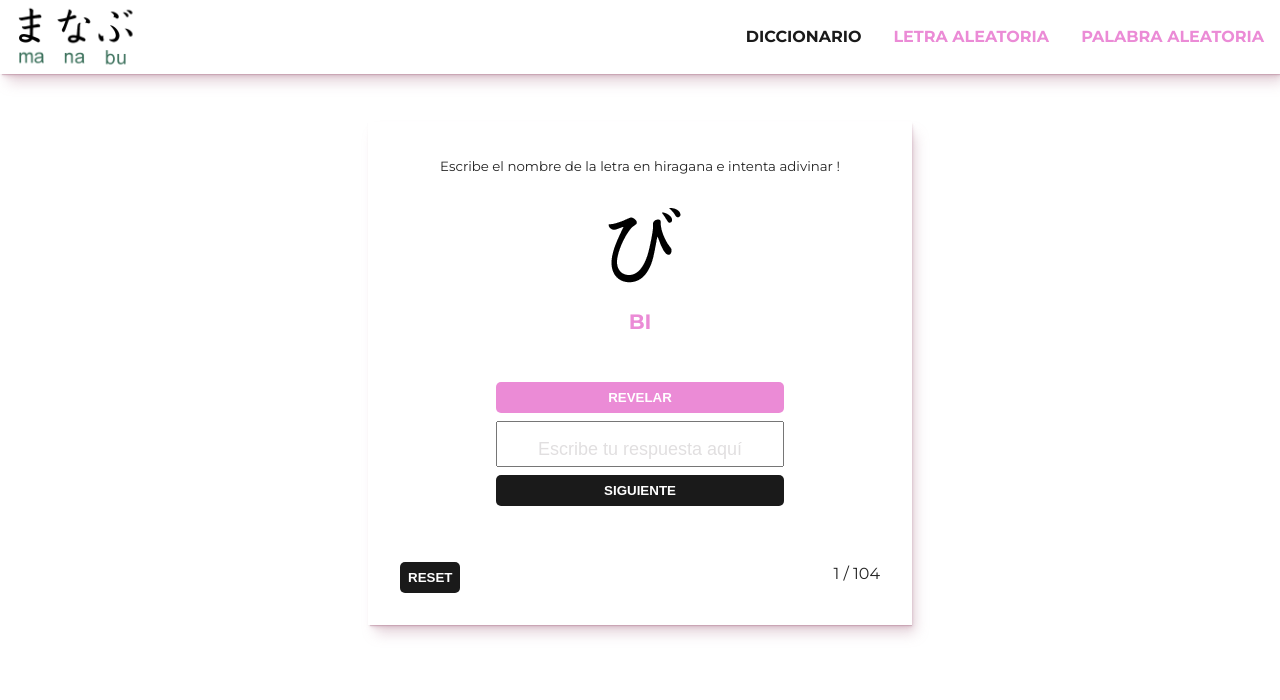
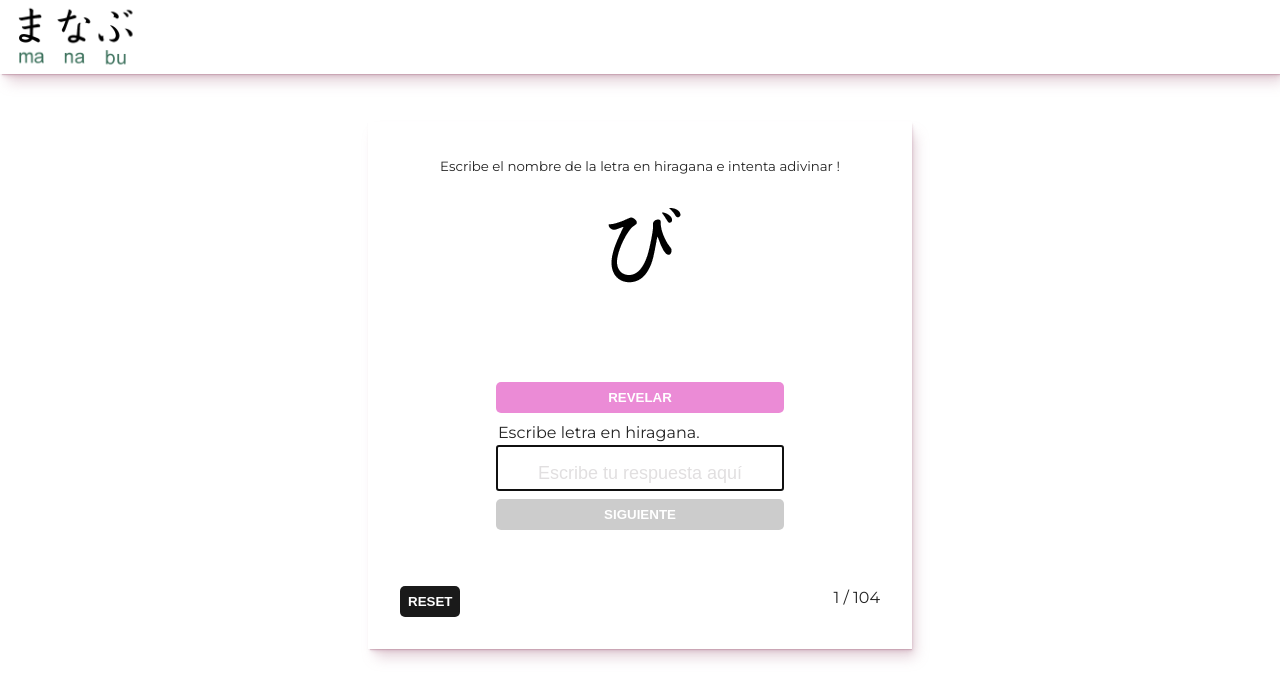
Before and after one commit to Arkirion/manabu, a React (Vite) app: page / in a window 1280 px wide. Shown: the top 700 px of the page. Built offline with nearby package versions, Linux system fonts and the light colour scheme.

Commit message:
version 1.0.0 main functionality finished - estable version

```diff
--- a/src/common/sass/_colors.sass
+++ b/src/common/sass/_colors.sass
@@ -4,3 +4,4 @@ $primary: #EB8BD6
 $black: #1a1a1a
 $white: white
 $place-holder: #e1dfe0
+$disabled: #cccccc
--- a/src/components/Button/Button.jsx
+++ b/src/components/Button/Button.jsx
@@ -1,9 +1,10 @@
 import React from "react";
 import './_Button.sass';
 
-export default function Button({ text, secondary = false, handler }) {
+export default function Button({ text, secondary = false, handler, disabled = false, title = '' }) {
   const secondaryClass = secondary ? '--secondary' : '';
-  return <button className={`button${secondaryClass}`} onClick={handler}>
+  const disableClass = disabled ? 'disabled': ''
+  return <button className={`button${secondaryClass} ${disableClass}`} title={title} onClick={handler} disabled={disabled} >
     {text}
   </button>;
 }
--- a/src/components/Button/_Button.sass
+++ b/src/components/Button/_Button.sass
@@ -12,3 +12,7 @@
   &--secondary
     @extend .button
     background-color: color.$black
+
+.disabled
+  background-color: color.$disabled
+  cursor: not-allowed
--- a/src/components/Game/Game.jsx
+++ b/src/components/Game/Game.jsx
@@ -1,4 +1,4 @@
-import React, { useState, useEffect } from "react";
+import React, { useState, useEffect, useRef } from "react";
 import Button from "../Button/Button";
 import "./_Game.sass";
 import { hiragana } from "../../common/utils/maps";
@@ -6,18 +6,25 @@ import { hiragana } from "../../common/utils/maps";
 
 function Game() {
   const route = "/src/assets/hiragana/";
-  const [image, setImage] = useState("a");
+  const [imageName, setImageName] = useState("a");
   const [suffle, setSuffle] = useState([]);
+  const [hidden, setHidden] = useState(true);
+  const [nextButtonIsDisabled, setNextButtonIsDisabled] = useState(true);
+  const [answer, setAnswer] = useState("");
+  const inputRef = useRef(null);
 
   const bootstrapHandler = () => {
     const suffledHiragana = suffleHiragana();
-    setImage(suffledHiragana.pop());
+    setImageName(suffledHiragana.pop());
     setSuffle([...suffledHiragana]);
+    setAnswer("");
+    setHidden(true);
+    setNextButtonIsDisabled(true);
   };
 
-  const hideHint = () => {
-
-  }
+  const showHint = () => {
+    setHidden(false);
+  };
 
   // get random hiragana positions
   const suffleHiragana = () => {
@@ -35,14 +42,48 @@ function Game() {
   };
 
   const nextLetter = () => {
-    setImage(suffle.pop());
+    setImageName(suffle.pop());
     setSuffle([...suffle]);
+    setHidden(true);
+
+    setNextButtonIsDisabled(true);
+    setAnswer("");
+    inputRef.current.focus();
+  };
+
+  const sanatizeImageName = (imageName) => {
+    if (imageName === 'ZU2' || imageName === 'JI2') {
+      return imageName.slice(0,2)
+    }
+    return imageName;
+  }
+
+  const checkAnswer = (e) => {
+    setAnswer(e.target.value.toUpperCase());
+    if (e.target.value.toUpperCase() === sanatizeImageName(imageName.toUpperCase())) {
+      setNextButtonIsDisabled(false);
+    } else {
+      setNextButtonIsDisabled(true);
+    }
+  };
+
+  const onKeyPressed = (e) => {
+    const enterKey = e.keyCode == 13
+    const shiftKey = e.keyCode == 16
+    if (enterKey && !nextButtonIsDisabled) {
+      nextLetter()
+    } else if (enterKey && nextButtonIsDisabled) {
+      setAnswer("");
+      inputRef.current.focus();
+    } else if (shiftKey) {
+      showHint();
+    }
+
   };
 
   useEffect(() => {
     bootstrapHandler();
   }, []);
-
 
   return (
     <div className="game-container">
@@ -50,15 +91,38 @@ function Game() {
         {" "}
         Escribe el nombre de la letra en hiragana e intenta adivinar !
       </small>
-      <div className="token">
-        <img src={`${route}${image}.png`} alt="" />
-        <small>{image}</small>
-      </div>
-      <main className="actions">
-        <Button text="REVELAR" />
-        <input type="text" placeholder="Escribe tu respuesta aquí" />
-        <Button text="SIGUIENTE" secondary={true} handler={nextLetter} />
-      </main>
+      {suffle.length !== 0 ?
+        <>
+          <div className="token">
+            <img src={`${route}${imageName}.png`} alt="" />
+            <small className={hidden ? "hidden" : ""}>
+              {sanatizeImageName(imageName.toUpperCase())}
+            </small>
+          </div>
+          <main className="actions">
+            <Button text="REVELAR" handler={showHint} />
+            <legend>Escribe letra en hiragana.</legend>
+            <input
+              ref={inputRef}
+              autoFocus
+              type="text"
+              placeholder="Escribe tu respuesta aquí"
+              value={answer}
+              onChange={(e) => checkAnswer(e)}
+              onKeyDown={(e) => onKeyPressed(e)}
+            />
+            <Button
+              text="SIGUIENTE"
+              secondary={true}
+              handler={nextLetter}
+              disabled={nextButtonIsDisabled}
+              data-next-id="next"
+              title="Tienes que adivinar o revelar la letra para avanzar."
+            />
+          </main>
+        </> :
+        <span> Has completado todas las letras, empieza de nuevo apretando 'Reset' </span>
+      }
       <footer>
         <Button text="RESET" secondary={true} handler={bootstrapHandler} />
         <span>
--- a/src/components/Game/_Game.sass
+++ b/src/components/Game/_Game.sass
@@ -21,6 +21,10 @@
   input::-webkit-input-placeholder
     color: color.$place-holder
     font-size: 18px
+
+  .hidden
+    visibility: hidden
+
 
   .token
     display: flex
--- a/src/components/Header/Header.jsx
+++ b/src/components/Header/Header.jsx
@@ -7,13 +7,13 @@ function Header() {
   return (
     <header>
       <div className="logo"> <img src={logo} alt="" /> </div>
-      <nav>
+      {/* <nav>
         <ul>
           <li>DICCIONARIO</li>
           <li>LETRA ALEATORIA</li>
           <li>PALABRA ALEATORIA</li>
         </ul>
-      </nav>
+      </nav> */}
     </header>
   );
 }
```
